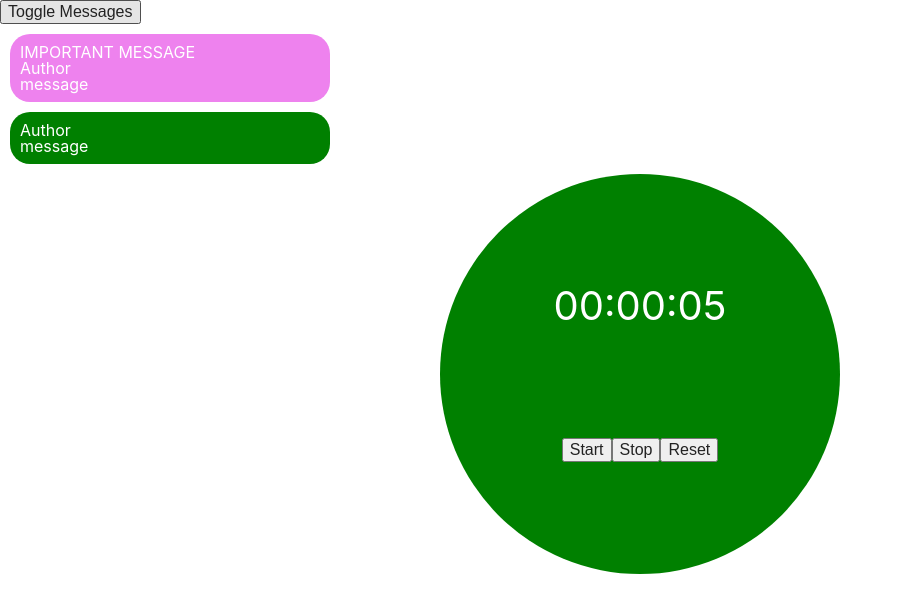
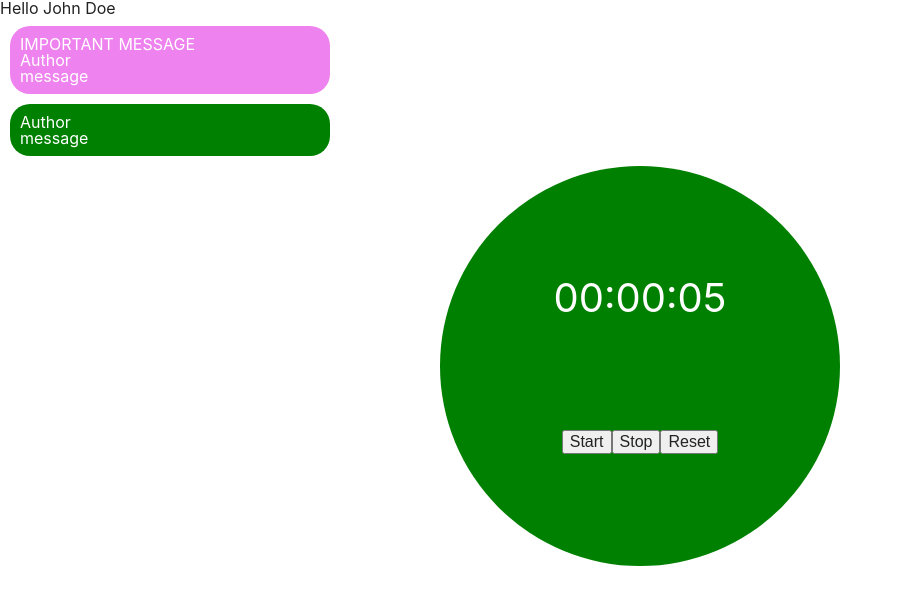
Before and after one commit to freshcourses-fe/react-lessons, a React (Create React App) app: page / in a window 1280 px wide. Shown: the top 612 px of the page, without its empty margins (0-903 px from the left). Built offline with nearby package versions, Linux system fonts and the light colour scheme.

Commit message:
Add useContext example

```diff
--- a/src/App.js
+++ b/src/App.js
@@ -3,24 +3,23 @@ import React, { useState } from 'react';
 import Tracker from './components/Tracker';
 import Message from './components/Message';
 import StopWatch from './components/Stopwatch';
+import { UserContext } from './contexts';
+import Header from './components/Header';
 
 function App() {
-  const [isMessagesVisible, setIsMessagesVisible] = useState(true);
-
-  const toggleMessageVisibility = () => {
-    setIsMessagesVisible(!isMessagesVisible);
-  };
-
+  const [user, setUser] = useState({
+    id: 1,
+    name: 'John',
+    lastName: 'Doe',
+  });
   return (
     <>
-      <button onClick={toggleMessageVisibility}>Toggle Messages</button>
-      {isMessagesVisible && (
-        <div>
-          <Message isImportant />
-          <Message />
-          <StopWatch />
-        </div>
-      )}
+      <UserContext.Provider value={[user, setUser]}>
+        <Header />
+        <Message isImportant />
+        <Message />
+        <StopWatch />
+      </UserContext.Provider>
     </>
   );
 }
--- a/src/components/Header/index.jsx
+++ b/src/components/Header/index.jsx
@@ -1,13 +1,15 @@
-import React from 'react';
+import React, { useContext } from 'react';
+import { UserContext } from './../../contexts';
 
-class Header extends React.Component {
-  render() {
-    return (
-      <header className=''>
-        <h1>Hello React</h1>
-      </header>
-    );
-  }
+function Header(props) {
+  const [user, setUser] = useContext(UserContext);
+  return (
+    <header>
+      <h1>
+        Hello {user.name} {user.lastName}
+      </h1>
+    </header>
+  );
 }
 
 export default Header;
--- /dev/null
+++ b/src/contexts/index.js
@@ -0,0 +1,3 @@
+import { createContext } from 'react';
+
+export const UserContext = createContext();
```
